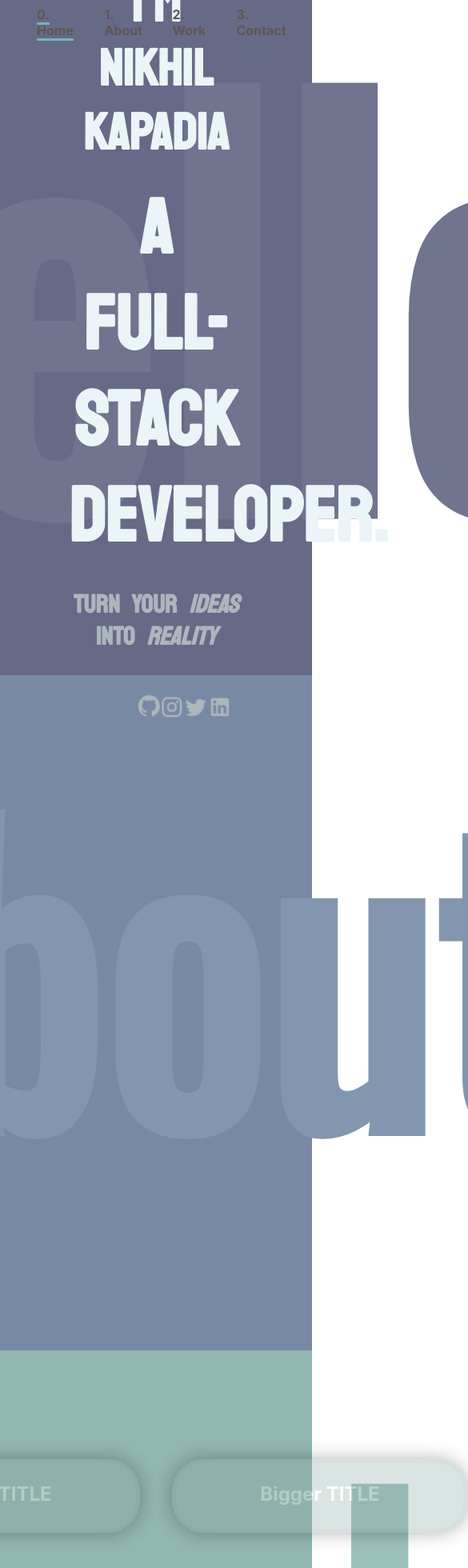
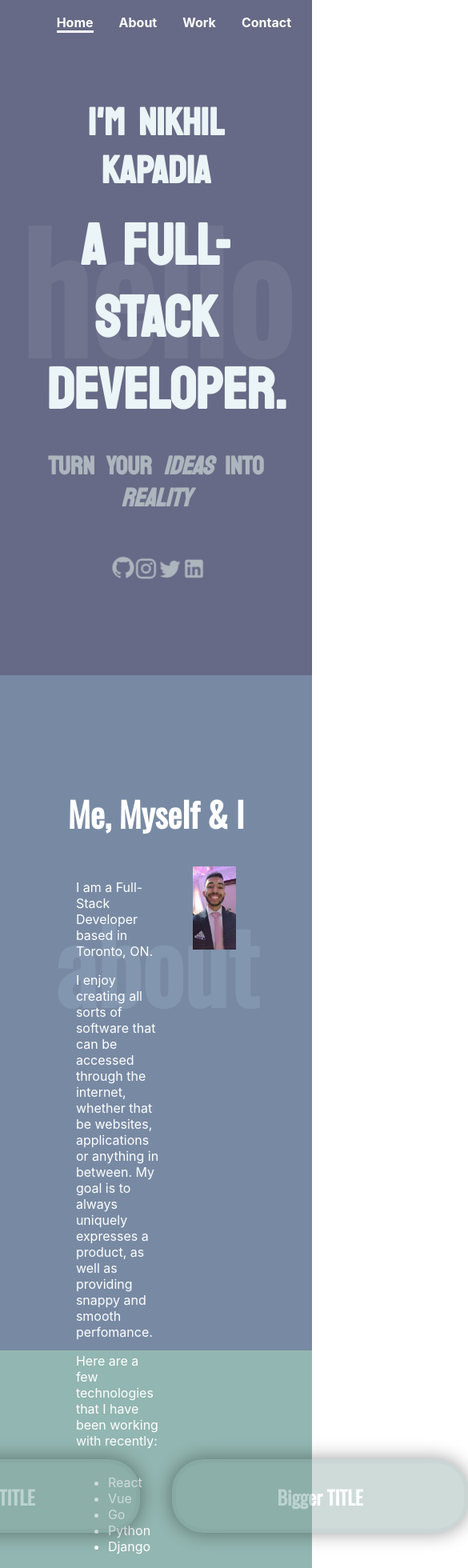
Before and after one commit to NikAtNight/oldportfolio, a React (Create React App) app: page / in a window 390 px wide. Shown: the top 1960 px of the page at 80% size, 585 px wide, since content can reach past the window. Built offline with nearby package versions, Linux system fonts and the light colour scheme.

Commit message:
added all page content. Started with making mobile

```diff
--- a/src/App.css
+++ b/src/App.css
@@ -46,7 +46,11 @@
 }
 
 
-@media screen and (max-width: 999px){
+@media screen and (max-width: 1165px){
+    .container {
+        width: 90vw !important;
+    }
+
     .big-device {
         display: none;
     }
--- a/src/components/About/About.js
+++ b/src/components/About/About.js
@@ -1,5 +1,6 @@
 import React from 'react';
 import './about.css'
+import me from './me.jpg'
 
 const About = () => {
     return (
@@ -9,8 +10,42 @@ const About = () => {
                     <div className="background-font animate__animated animate__fadeIn">
                         <h1 className="about"> about </h1>
                     </div>
-                    <div className="about-container">
-
+                    <div className="about-container animate__animated animate__fadeIn">
+                        <h1> Me, Myself & I</h1>
+                        <div className="about-layout">
+                            <div className="about-content">
+                                <p>
+                                    I am a Full-Stack Developer based in Toronto, ON.
+                                </p>
+                                <p>
+                                    I enjoy creating all sorts of software that can be accessed through the internet, whether that be
+                                    websites, applications or anything in between. My goal is to always uniquely expresses a product,
+                                    as well as providing snappy and smooth perfomance.
+                                </p>
+                                <p>
+                                    Here are a few technologies that I have been working with recently:
+                                </p>
+                                <div className="recent-techs">
+                                    <ul>
+                                        <li> React </li>
+                                        <li> Vue </li>
+                                        <li> Go </li>
+                                        <li> Python </li>
+                                        <li> Django </li>
+                                    </ul>
+                                    <ul>
+                                        <li> Node </li>
+                                        <li> Kubernetes </li>
+                                        <li> Docker </li>
+                                        <li> MongoDB </li>
+                                        <li> GraphQL </li>
+                                    </ul>
+                                </div>
+                            </div>
+                            <div className="about-picture">
+                                <img src={me} />
+                            </div>
+                        </div>
                     </div>
                 </div>
             </div>
--- a/src/components/About/about.css
+++ b/src/components/About/about.css
@@ -1,14 +1,49 @@
 .about {
-    font-size: 30rem;
+    font-size: 24vw;
     padding: 0;
     margin: auto;
     color: #8396af;
-    /* font-style: italic; */
     font-family: Oswald;
 }
 
 .about-container {
     position: absolute;
     width: 100%;
-    height: 100%
+    height: 100%;
+    text-align: center;
+    color: white;
 }
+
+.about-container h1 {
+    font-size: 32pt;
+    font-family: Oswald;
+}
+
+.about-layout {
+    display: flex;
+}
+
+.about-content {
+    width: 40%;
+    text-align: left;
+    margin: 0 auto;
+}
+
+.recent-techs ul{
+    display: inline-block
+}
+
+.about-picture {
+    margin-right: auto;
+    width: 20%;
+}
+
+.about-picture img {
+    width: 100%;
+}
+
+@media screen and (max-width: 1165px){
+    .about {
+        font-size: 32vw;
+    }
+}
--- a/src/components/Contact/Contact.js
+++ b/src/components/Contact/Contact.js
@@ -9,6 +9,24 @@ const Contact = () => {
                     <div className="background-font animate__animated animate__fadeIn">
                         <h1 className="contact"> contact </h1>
                     </div>
+                    <div className="contact-container animate__animated animate__fadeIn">
+                        <div>
+                            <h1> Get In Touch </h1>
+                            <p>
+                                I am currently looking for any new opportunities,
+                                my inbox is always open.
+                                Whether you have a question or just want to say hi,
+                                I'll try my best to get back to you!
+                        </p>
+                            <button onClick={(e) => {
+                                window.location = "mailto:nikhil.kapadia.97@gmail.com";
+                                e.preventDefault();
+                            }}>
+                                Say Hello
+                        </button>
+                        </div>
+
+                    </div>
                 </div>
             </div>
         </section>
--- a/src/components/Contact/contact.css
+++ b/src/components/Contact/contact.css
@@ -1,7 +1,50 @@
 .contact {
-    font-size: 25rem;
+    font-size: 24vw;
     padding: 0;
     margin: auto;
     font-family: Oswald;
     color: #bfd6b8;
 }
+
+.contact-container {
+    width: 100%;
+    height: 100%;
+    text-align: center;
+    color: white;
+    z-index: 1;
+    font-family: Oswald;
+    display: -webkit-flex;
+    display: flex;
+    align-items: center;
+}
+
+.contact-container h1 {
+    font-size: 32pt;
+}
+
+.contact-container p {
+    font-size: 18pt;
+    width: 50%;
+    margin: 0 auto;
+}
+
+.contact-container button {
+    padding: 10px 20px 10px 20px;
+    border: 3px solid #9aad95;
+    background: #b2c9ab;
+    color: white;
+    font-family: Oswald;
+    font-size: 12pt;
+    cursor: pointer;
+    margin-top: 45px;
+}
+
+.contact-container button:hover {
+    background: #9aad95;
+}
+
+@media screen and (max-width: 1165px){
+    .contact {
+        font-size: 32vw;
+    }
+}
--- a/src/components/Landing/landing.css
+++ b/src/components/Landing/landing.css
@@ -3,7 +3,7 @@
 }
 
 .hello {
-    font-size: 40rem;
+    font-size: 32vw;
     padding: 0;
     margin: 0 auto;
     color: #70748e;
@@ -16,13 +16,11 @@
     top: 47%;
     left: 50%;
     transform: translate(-50%, -50%);
-    width: 80%;
+    width: 90%;
     text-align: center;
     font-family: Staatliches;
     /* padding-left: 5%; */
 }
-
-
 
 .landing-content h3 {
     color: #ebf4f6;
@@ -74,3 +72,45 @@
 .landing-content ul li a:visited {
     color: #adb5bd;
 }
+
+@media screen and (max-width: 1165px){
+    .hello {
+        font-size: 50vw;
+    }
+
+    .landing-content {
+        width: 100%;
+    }
+
+    .landing-content h3 {
+        font-size: 4rem;
+    }
+
+    .landing-content h2 {
+        font-size: 6rem;
+    }
+}
+
+@media screen and (max-width: 999px) {
+    .landing-content h3 {
+        font-size: 4rem;
+    }
+
+    .landing-content h2 {
+        font-size: 5rem;
+    }
+}
+
+@media screen and (max-width: 768px) {
+    .landing-content h3 {
+        font-size: 3rem;
+    }
+
+    .landing-content h2 {
+        font-size: 4.5rem;
+    }
+
+    .landing-content ul {
+        width:40%;
+    }
+}
--- a/src/components/Navigation/Navigation.js
+++ b/src/components/Navigation/Navigation.js
@@ -30,7 +30,7 @@ const Navigation = () => {
                             className='scroll-links'
                             activeClass='active-link'
                         >
-                            0. Home
+                            Home
                         </Link>
                     </li>
                     <li>
@@ -42,7 +42,7 @@ const Navigation = () => {
                             className='scroll-links'
                             activeClass='active-link'
                         >
-                            1. About
+                            About
                         </Link>
                     </li>
                     <li>
@@ -54,7 +54,7 @@ const Navigation = () => {
                             className='scroll-links'
                             activeClass='active-link'
                         >
-                            2. Work
+                            Work
                         </Link>
                     </li>
                     <li>
@@ -66,7 +66,7 @@ const Navigation = () => {
                             className='scroll-links'
                             activeClass='active-link'
                         >
-                            3. Contact
+                            Contact
                         </Link>
                     </li>
                 </ul>
--- a/src/components/Navigation/navigation.css
+++ b/src/components/Navigation/navigation.css
@@ -35,7 +35,7 @@
 .nav-links li {
     text-decoration: none;
     padding: .1em 1em;
-    color: #5e5656;
+    color: white;
     font-weight: 700;
 }
 
@@ -44,11 +44,11 @@
 }
 
 .active-link{
-    border-bottom: 3px solid rgb(118,180,189);
+    border-bottom: 3px solid #fff;
     animation: fadeInBorder ease 0.8s;
 }
 
 @keyframes fadeInBorder {
-    0% {border-bottom: 3px solid rgba(118,180,189,0);}
-    100% {border-bottom: 3px solid rgba(118,180,189,1);}
+    0% {border-bottom: 3px solid rgba(255, 255, 255, 0);}
+    100% {border-bottom: 3px solid rgba(255,255,255,1);}
 }
--- a/src/components/Work/Tile/tile.css
+++ b/src/components/Work/Tile/tile.css
@@ -5,7 +5,7 @@
     background: #86a5a1;
     border: 5px solid #7b9995;
     border-radius: 2.5rem;
-    opacity: 0.3;
+    opacity: 0.4;
     filter: drop-shadow(0 0 0.75rem black);
     padding: 5px 30px 40px 30px;
     transition: 0.3s;
@@ -31,6 +31,7 @@
 
 .title-animate {
     text-align: center;
+    font-family: Oswald;
 }
 
 .anchor-container {
--- a/src/components/Work/Work.js
+++ b/src/components/Work/Work.js
@@ -10,7 +10,7 @@ const Work = () => {
                     <div className="background-font animate__animated animate__fadeIn">
                         <h1 className="work"> work </h1>
                     </div>
-                    <div className="work-container">
+                    <div className="work-container animate__animated animate__fadeIn">
                         <div className="column-grid">
                             <div className="grid-item">
                                 <Tile />
--- a/src/components/Work/work.css
+++ b/src/components/Work/work.css
@@ -1,5 +1,5 @@
 .work {
-    font-size: 30rem;
+    font-size: 24vw;
     padding: 0;
     margin: auto;
     /* font-style: italic; */
@@ -25,3 +25,9 @@
     padding: 20px;
     margin: 0 auto;
 }
+
+@media screen and (max-width: 1165px){
+    .work {
+        font-size: 32vw;
+    }
+}
```
Also changed, not shown: src/components/About/me.jpg (added).
